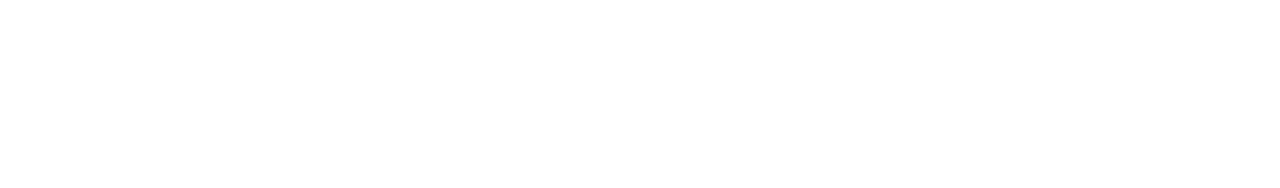
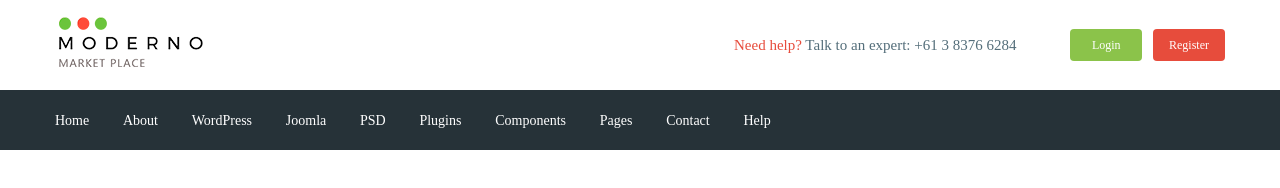
Before and after one commit to braga23/moderno, a website: page app/index.html in a window 1280 px wide. Drawn offline with nearby package versions, Linux system fonts and the light colour scheme; files that its build step writes are made by us from their sources.

Commit message:
added header

```diff
--- a/app/index.html
+++ b/app/index.html
@@ -3,14 +3,92 @@
 <meta charset="utf-8">
 <meta name="viewport" content="width=device-width, initial-scale=1.0">
 <meta http-equiv="X-UA-Compatible" content="ie=edge">
-<title>Document</title>
+<title>Moderno</title>
+<link href="https://fonts.googleapis.com/css2?family=Roboto:wght@500;700&display=swap" rel="stylesheet">
 <link rel="stylesheet" href="css/libs.min.css">
 <link rel="stylesheet" href="css/style.min.css">
 </head>
 <body>
-
-
-
+<header class="header">
+<div class="header__top">
+<div class="container">
+<div class="header__top-inner">
+<div class="headero__logo">
+<a href="#"></a>
+<img src="images/logo.png" alt="">
+</div>
+<div class="header__text">
+<a href="">
+	<span>Need help?</span></a> Talk to an expert:
+	<a class="header__phone" href="tel:61383766284">+61 3 8376 6284</a>
+</div>
+<div class="header__box">
+<a class="basket" href="#"></a>
+<a class="header__btn header__btn-login" href="#">Login</a>
+<a class="header__btn header__btn-register" href="#">Register</a>
+</div>
+</div>
+</div>
+</div>
+<div class="header__menu">
+<div class="container">
+<nav class="menu">
+<ul class="menu__list">
+<li>
+	<a href="#">
+Home
+</a>
+</li>
+<li>
+	<a href="#">
+About
+</a>
+</li>
+<li>
+	<a href="#">
+WordPress
+</a>
+</li>
+<li>
+	<a href="#">
+Joomla
+</a>
+</li>
+<li>
+	<a href="#">
+PSD
+</a>
+</li>
+<li>
+	<a href="#">
+Plugins
+</a>
+</li>
+<li>
+	<a href="#">
+Components
+</a>
+</li>
+<li>
+	<a href="#">
+Pages
+</a>
+</li>
+<li>
+	<a href="#">
+Contact
+</a>
+</li>
+<li>
+	<a href="#">
+Help
+</a>
+</li>
+</ul>
+</nav>
+</div>
+</div>
+</header>
 <script src="https://ajax.googleapis.com/ajax/libs/jquery/3.4.1/jquery.min.js"></script>
 <script src="js/libs.min.js"></script>
 <script src="js/main.min.js"></script>
--- /dev/null
+++ b/app/scss/_fonts.scss
@@ -0,0 +1,7 @@
+@font-face {
+	font-family: 'Roboto-Regular' sans-serif;
+	src: url('../fonts/Roboto-Regular.woff2') format('woff2'),
+		 url('../fonts/Roboto-Regular.woff') format('woff');
+font-weight: 400;
+font-display: swap;
+}
--- /dev/null
+++ b/app/scss/_global.scss
@@ -0,0 +1,31 @@
+html{
+	box-sizing: border-box;
+}
+*,
+*::before,
+*::after{
+	box-sizing: inherit;
+}
+a{
+	display: inline-block;
+	text-decoration: none;
+	color: $text;
+}
+ul,
+li{
+	margin: 0;
+	padding: 0;
+	list-style: none;
+}
+body{
+	font-family: 'Roboto-Regular' sans-serif;
+	font-weight: 400;
+	font-size: 15px;
+	line-height: 24px;
+	color: $text;
+}
+.container{
+	max-width: 1200px;
+	padding: 0 15px;
+	margin: 0 auto;
+}
--- /dev/null
+++ b/app/scss/_vars.scss
@@ -0,0 +1,4 @@
+$text: #546e7a;
+$red: #e74c3c;
+$green: #8bc34a;
+$bg: #263238;
--- a/app/scss/style.scss
+++ b/app/scss/style.scss
@@ -1,12 +1,53 @@
-html{
-	box-sizing: border-box;
+@import 'vars';
+@import 'global';
+@import 'fonts';
+
+.header__top-inner{
+	display: flex;
+	justify-content: space-between;
+	height: 90px;
+	align-items: center;
 }
-*,
-*::before,
-*::after{
-	box-sizing: inherit;
+.header__text{
+	margin-left: auto;
+	margin-right: 50px;
+span{
+	color: $red;
 }
-.box{
+}
+.header__btn{
+	padding: 4px;
+	width: 72px;
+	border-radius: 4px;
+	text-align: center;
+	color: #fff;
+	font-size: 12px;
+}
+.header__btn-login{
+   background-color: $green;
+}
+.header__btn-register{
+	background-color: $red;
+	margin-left: 7px;
+}
+.header__menu{
+    background-color: $bg;
+}
+.menu{
 	display: flex;
-	transition: all .3s;
+	align-items: center;
+	height: 60px;
 }
+.menu__list{
+Li{
+	display: inline-block;
+	& + li{
+		margin-left: 30px;
+	}
+}
+a{
+	color: #fff;
+	font-size: 14px;
+}
+
+}
--- a/gulpfile.js
+++ b/gulpfile.js
@@ -9,7 +9,7 @@ let gulp = require('gulp'),
 
 
 gulp.task('sass', function(){
- return gulp.src('app/scss/style.scss')
+ return gulp.src('app/scss/**/*.scss')
        .pipe(sass({outputStyle: 'compressed'}))
        .pipe(rename({suffix : '.min'}))
        .pipe(autoprefixer({
@@ -59,7 +59,7 @@ gulp.task('browser-sync', function() {
 });
 
 gulp.task('watch', function(){
- gulp.watch('app/scss/style.scss', gulp.parallel('sass'))
+ gulp.watch('app/scss/**/*.scss', gulp.parallel('sass'))
  gulp.watch('app/*.html', gulp.parallel('html'))
  gulp.watch('app/js/*.js', gulp.parallel('js'))
 
```
Also changed, not shown: app/fonts/Roboto-Regular.woff (added), app/fonts/Roboto-Regular.woff2 (added), app/images/logo.png (added), app/scss/style.css, 1 other file.
